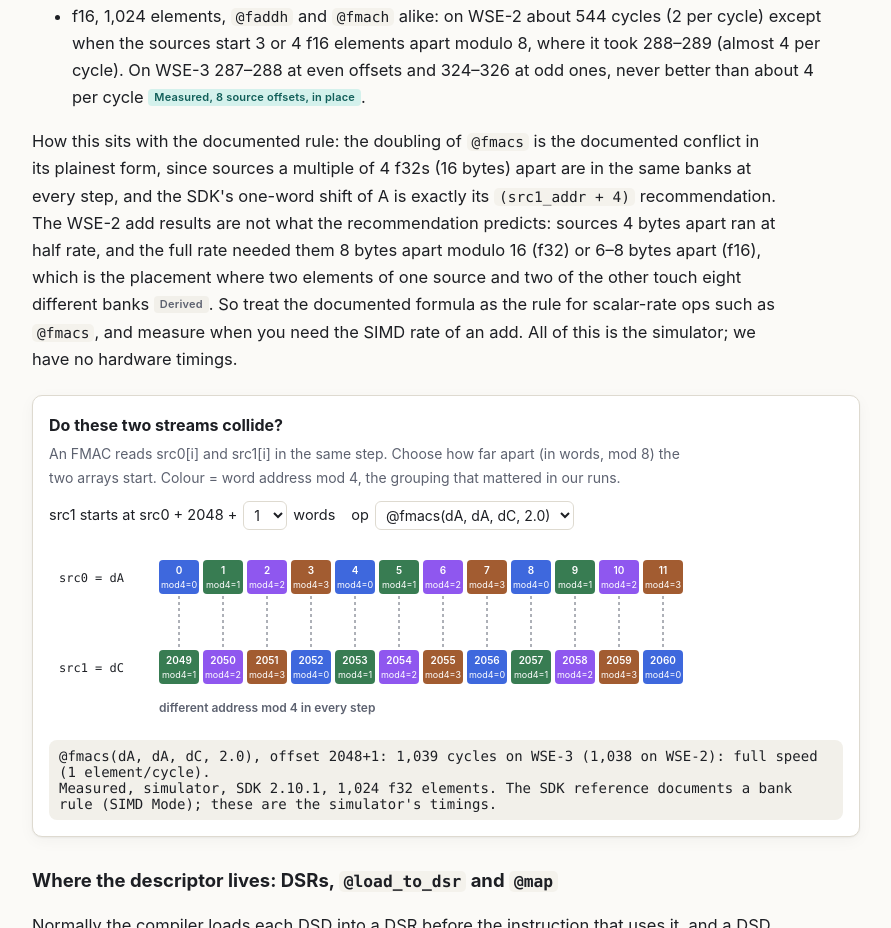
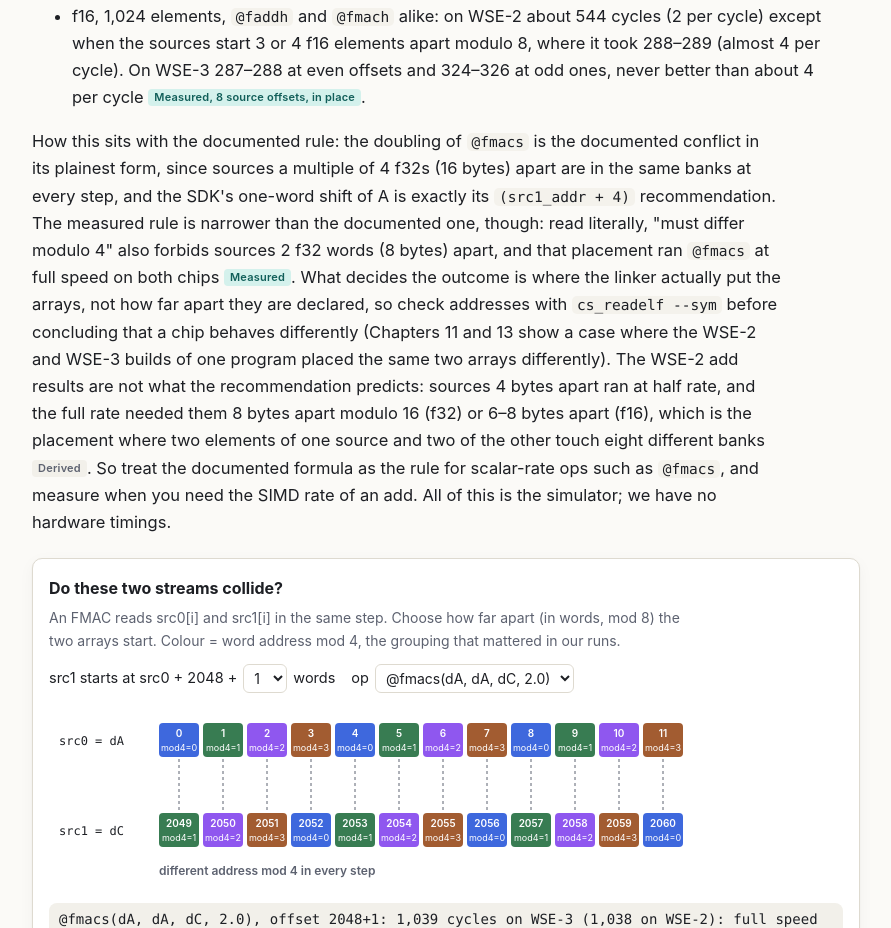
Before and after one commit to ozzyozbourne/cerebrus, a plain HTML site: page course/06-dsds.html in a window 1280 px wide. Shown: the part 8996-9924 px from the top of the page, without its empty margins (194-1085 px from the left). Drawn offline with Linux system fonts and the light colour scheme.

Commit message:
Verification round 2: chapters 1-6
Applies the settled fabric dimensions to chapters 2 and 4, adds like-for-like
dense BF16 roofline figures, replaces 'not published' statements with the SDK
reference's SIMD-width and bank rules, and reconciles re-measured stride and
offset timings with the documented rule.

Co-Authored-By: Claude Fable 5.2 <noreply@anthropic.com>
Claude-Session: https://claude.ai/code/session_01KZaybM7UeU421cHUGFEnj2

```diff
--- a/course/06-dsds.html
+++ b/course/06-dsds.html
@@ -223,7 +223,7 @@ The SDK's <code>single-tile-matvec</code> computes y = A·x for N = 64 on one PE
 <li>Single <code>@fadds</code> over 1,024 elements: on WSE-3 it took 527–528 cycles wherever the operands started. On WSE-2 it took 1,038–1,039 cycles (1 element per cycle) except when the two sources started 2 words apart modulo 4, where it took 526–527 (2 per cycle) <span class="tag measured">Measured, 8 source offsets × 2 destination offsets</span>. Re-measured in round 2 with a different harness: the same pattern, 17–20 cycles higher throughout <span class="tag measured">Measured</span>.</li>
 <li>f16, 1,024 elements, <code>@faddh</code> and <code>@fmach</code> alike: on WSE-2 about 544 cycles (2 per cycle) except when the sources start 3 or 4 f16 elements apart modulo 8, where it took 288–289 (almost 4 per cycle). On WSE-3 287–288 at even offsets and 324–326 at odd ones, never better than about 4 per cycle <span class="tag measured">Measured, 8 source offsets, in place</span>.</li>
 </ul>
-<p>How this sits with the documented rule: the doubling of <code>@fmacs</code> is the documented conflict in its plainest form, since sources a multiple of 4 f32s (16 bytes) apart are in the same banks at every step, and the SDK's one-word shift of A is exactly its <code>(src1_addr + 4)</code> recommendation. The WSE-2 add results are not what the recommendation predicts: sources 4 bytes apart ran at half rate, and the full rate needed them 8 bytes apart modulo 16 (f32) or 6–8 bytes apart (f16), which is the placement where two elements of one source and two of the other touch eight different banks <span class="tag derived">Derived</span>. So treat the documented formula as the rule for scalar-rate ops such as <code>@fmacs</code>, and measure when you need the SIMD rate of an add. All of this is the simulator; we have no hardware timings.</p>
+<p>How this sits with the documented rule: the doubling of <code>@fmacs</code> is the documented conflict in its plainest form, since sources a multiple of 4 f32s (16 bytes) apart are in the same banks at every step, and the SDK's one-word shift of A is exactly its <code>(src1_addr + 4)</code> recommendation. The measured rule is narrower than the documented one, though: read literally, "must differ modulo 4" also forbids sources 2 f32 words (8 bytes) apart, and that placement ran <code>@fmacs</code> at full speed on both chips <span class="tag measured">Measured</span>. What decides the outcome is where the linker actually put the arrays, not how far apart they are declared, so check addresses with <code>cs_readelf --sym</code> before concluding that a chip behaves differently (Chapters 11 and 13 show a case where the WSE-2 and WSE-3 builds of one program placed the same two arrays differently). The WSE-2 add results are not what the recommendation predicts: sources 4 bytes apart ran at half rate, and the full rate needed them 8 bytes apart modulo 16 (f32) or 6–8 bytes apart (f16), which is the placement where two elements of one source and two of the other touch eight different banks <span class="tag derived">Derived</span>. So treat the documented formula as the rule for scalar-rate ops such as <code>@fmacs</code>, and measure when you need the SIMD rate of an add. All of this is the simulator; we have no hardware timings.</p>
 
 <div class="widget" id="bk">
 <h4>Do these two streams collide?</h4>
```
